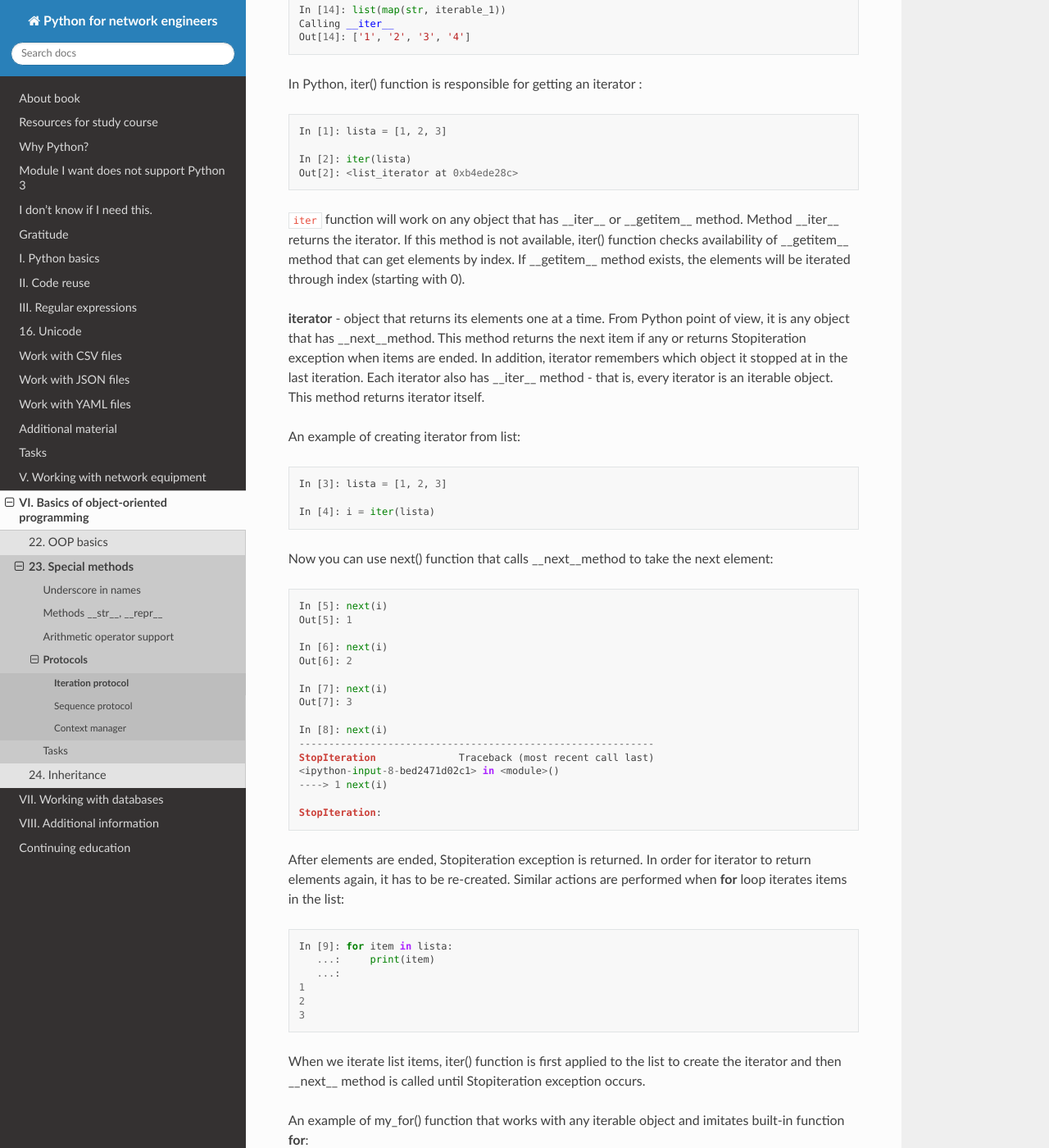
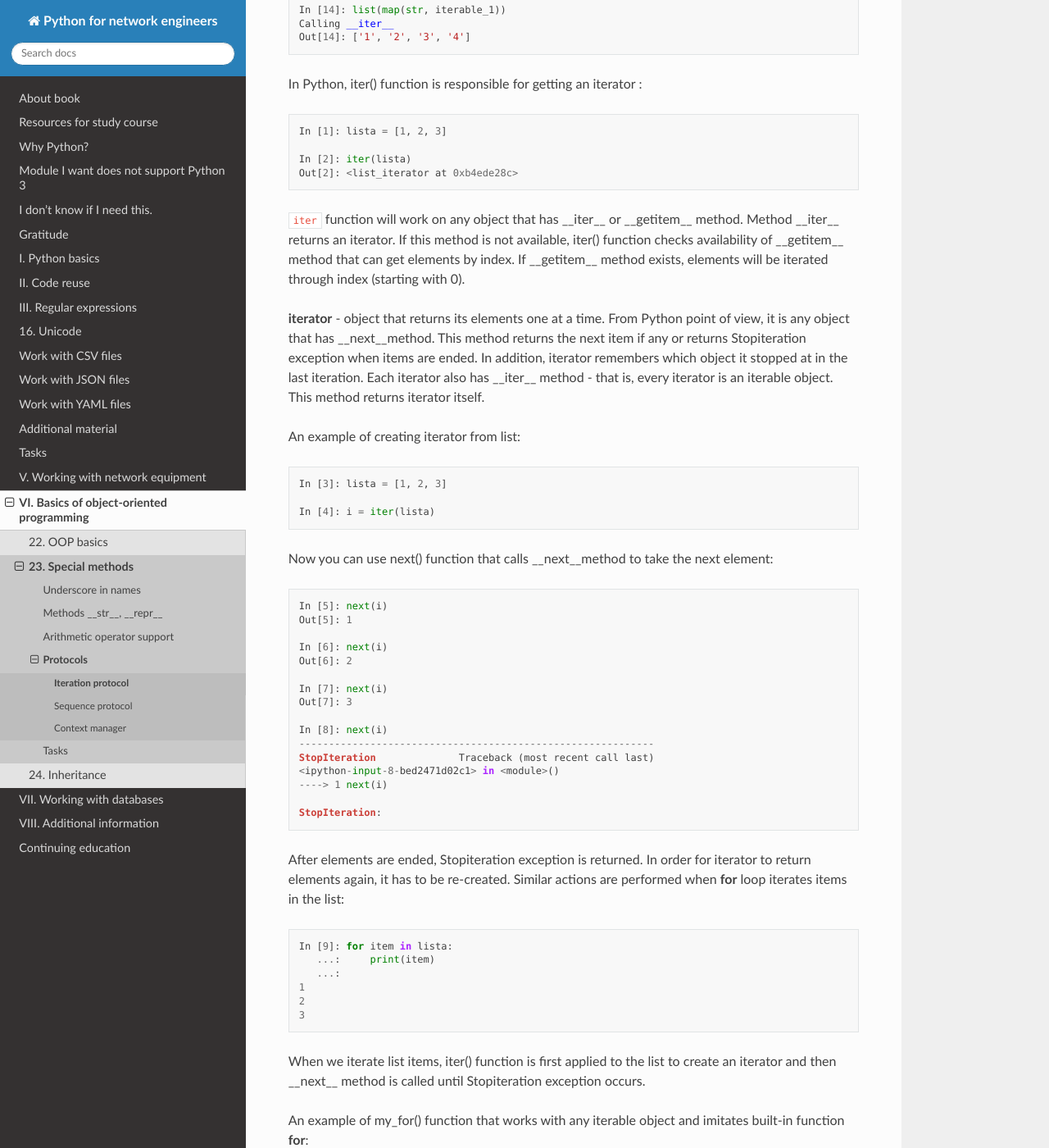
Before and after one commit to natenka/pyneng-book-en, a Sphinx documentation site: the page built from docs/source/book/23_oop_special_methods/iterable_iterator.rst, in a window 1280 px wide and 1400 px high, scrolled down 1451 px. Shown: the whole window at 82% size. Built offline with Sphinx 7.4.7 and the Read the Docs theme 2.0.0, drawn with Linux system fonts in a browser that asks for light colours; pages that are not in the unit, such as notebooks, are missing from menus; some of the changed text lies outside the part shown.

Commit message:
Update iterable_iterator.rst

```diff
--- a/docs/source/book/23_oop_special_methods/iterable_iterator.rst
+++ b/docs/source/book/23_oop_special_methods/iterable_iterator.rst
@@ -87,7 +87,7 @@
     Out[2]: <list_iterator at 0xb4ede28c>
 
 ``iter`` function will work on any object that has __iter__ or __getitem__ method.
-Method __iter__ returns the iterator. If this method is not available, iter() function checks availability of __getitem__ method that can get elements by index. If __getitem__ method exists, the elements will be iterated through index (starting with 0).
+Method __iter__ returns an iterator. If this method is not available, iter() function checks availability of __getitem__ method that can get elements by index. If __getitem__ method exists, elements will be iterated through index (starting with 0).
 
 
 **iterator** - object that returns its elements one at a time.
@@ -133,7 +133,7 @@
     2
     3
 
-When we iterate list items, iter() function is first applied to the list to create the iterator and then __next__ method is called until Stopiteration exception occurs.
+When we iterate list items, iter() function is first applied to the list to create an iterator and then __next__ method is called until Stopiteration exception occurs.
 
 An example of my_for() function that works with any iterable object and imitates built-in function **for**:
 
@@ -287,7 +287,7 @@
 
 Very often it is sufficient for class to be an iterable object and not necessarily an iterator. If an object is iterable, it can be used in *for* loop, *map* functions, *filter*, *sorted*, *enumerate* and others. It is also generally easier to make an iterable object than an iterator.
 
-In order for Network class to create iterable objects, the class must have __iter__ (__next__ is not needed) and method must return iterator. Since in this case, Network iterates addresses that are in self.addresses list, the easiest option to return iterator is to return  ``iter(self.addresses)``:
+In order for Network class to create iterable objects, class must have __iter__ (__next__ is not needed) and method must return iterator. Since in this case, Network iterates addresses that are in self.addresses list, the easiest option to return iterator is to return  ``iter(self.addresses)``:
 
 .. code:: python
 
```
